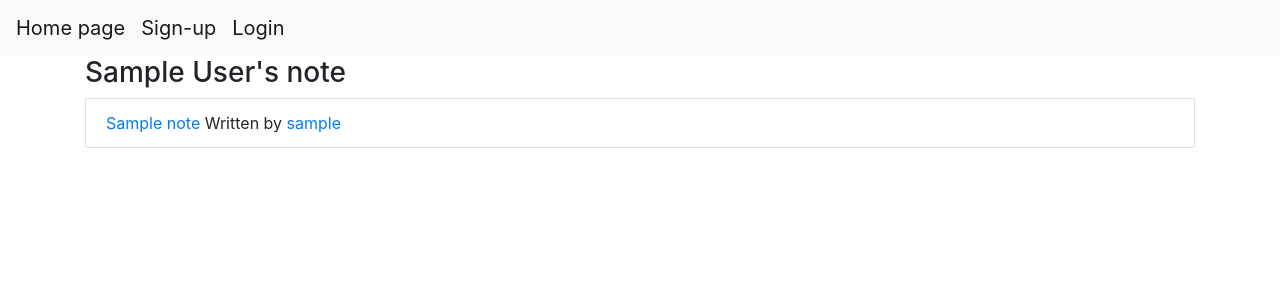
After one commit to danmelk/Note-app, a Flask app: a page that uses web/templates/user_page.html in a window 1280 px wide. The commit adds this page. Shown: the top 300 px of the page. Run offline with Flask 2, Linux system fonts and the light colour scheme; tables that the repository leaves empty hold one stand-in row (values such as "Sample post"); parts of the project's set-up code (start-up, migrations or seed data) failed here and were passed over; some libraries are stand-ins or nearby versions.

Commit message:
New user route and dynamic URL with users profile

```diff
--- a/web/__init__.py
+++ b/web/__init__.py
@@ -10,7 +10,8 @@ db = SQLAlchemy()
 def create_app():
     app = Flask(__name__)
     app.config['SECRET_KEY'] = 'your secret key ;)'
-    app.config['SQLALCHEMY_DATABASE_URI'] = 'postgresql://wrtcykmexgmzdu:c39f1914b105ef8c7fbe665cd9384f25b04b8df6257d5c596ed23726f89beb5d@ec2-3-221-243-122.compute-1.amazonaws.com:5432/d7th9qgkse29ee'
+    # app.config['SQLALCHEMY_DATABASE_URI'] = 'postgresql://wrtcykmexgmzdu:c39f1914b105ef8c7fbe665cd9384f25b04b8df6257d5c596ed23726f89beb5d@ec2-3-221-243-122.compute-1.amazonaws.com:5432/d7th9qgkse29ee'
+    app.config['SQLALCHEMY_DATABASE_URI'] = 'postgresql://dan:dan_melk_postgres@localhost/webexam'
     app.config['SQLALCHEMY_TRACK_MODIFICATIONS'] = False
     db.init_app(app)
 
--- a/web/templates/home.html
+++ b/web/templates/home.html
@@ -13,7 +13,8 @@
 {% for title in entry.notes %}
 
 <li class="list-group-item">
-  <a href="/posts/{{ title.title }}">{{ title.title }}</a> Written by {{ entry.login }}
+  <a href="/post/{{ title.title }}">{{ title.title }}</a> Written by
+  <a href="/user/{{ entry.login }}">{{ entry.login }}</a>
 </li>
 {% endfor %} {% endfor %} <br>
 {% if current_user.is_authenticated %}
--- /dev/null
+++ b/web/templates/user_page.html
@@ -0,0 +1,15 @@
+{% extends 'base.html' %}
+
+
+{% block content %}
+
+<h3>{{ user_login.name }}'s note</h3>
+
+{% for note in user_login.notes %}
+
+<li class="list-group-item">
+    <a href="/post/{{ note.title }}">{{ note.title }}</a> Written by
+    <a href="/user/{{ user_login.login }}">{{ user_login.login }}</a>
+</li>
+{% endfor %}
+{% endblock %}
--- a/web/views.py
+++ b/web/views.py
@@ -67,37 +67,16 @@ def home():
     current_user = current_user)
 
 
-@views.route('/posts/<name>', methods=['POST', 'GET'])
+@views.route('/post/<name>', methods=['POST', 'GET'])
 def post(name):
     article = Note.query.filter_by(title = name).first()
     return render_template('post.html',
     article = article)
 
-# @views.route('/image', methods=['POST'])
-# def upload():
-#     pic = request.files['pic']
-#     filename = secure_filename(pic.filename)
-#     mimetype = pic.mimetype
-#     img = Image(img=pic.read(), name=filename, mimetype=mimetype)
-#     db.session.add(img)
-#     db.session.commit()
-#     return 'pic has been uploaded'
+@views.route('/user/<login>', methods=['POST', 'GET'])
+def user_page(login):
+    user_login = User.query.filter_by(login = login).first()
 
 
-# @views.route('/image/<int:id>')
-# def get_img(id):
-#     img = Image.query.filter_by(id=id).first()
-#     return Response(img.img, mimetype=img.mimetype)
-
-
-# @views.route('/delete-note', methods=['POST'])
-# def delete_note():
-#     note = json.loads(request.data)
-#     noteId = note['noteId']
-#     note = Note.query.get(noteId)
-#     if note:
-#         if note.user_id == current_user.id:
-#             db.session.delete(note)
-#             db.session.commit()
-
-#     return jsonify({})
+    return render_template('user_page.html',
+    user_login = user_login)
```
Also changed, not shown: tests/test_web.py (added, +7 -0 lines).
